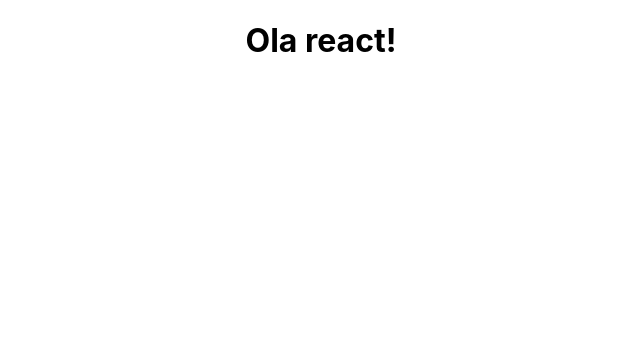
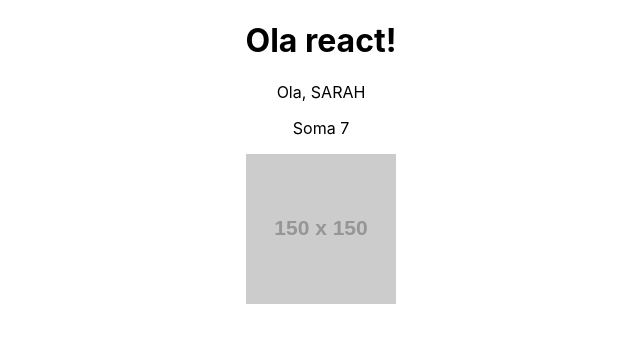
Before and after one commit to alvesarah/meu-projeto, a React (Create React App) app: page / in a window 1280 px wide. Shown: the top 342 px of the page, without its empty margins (319-959 px from the left). Built offline with nearby package versions, Linux system fonts and the light colour scheme.

Commit message:
Testando funções possiveis com JSX no App.js

```diff
--- a/src/App.js
+++ b/src/App.js
@@ -1,9 +1,22 @@
 import './App.css';
 
 function App() {
+  const nome = "Sarah";
+
+  const nomeMaiusculo = nome.toUpperCase();
+
+  function soma(a,b){
+    return a + b;
+  }
+
+  const url = "https://via.placeholder.com/150";
+
   return (
     <div className="App">
       <h1>Ola react!</h1>
+      <p>Ola, {nomeMaiusculo}</p>
+      <p>Soma {soma(3, 4)}</p>
+      <img src={url} alt="Minha imagem"/>
     </div>
   );
 }
```
